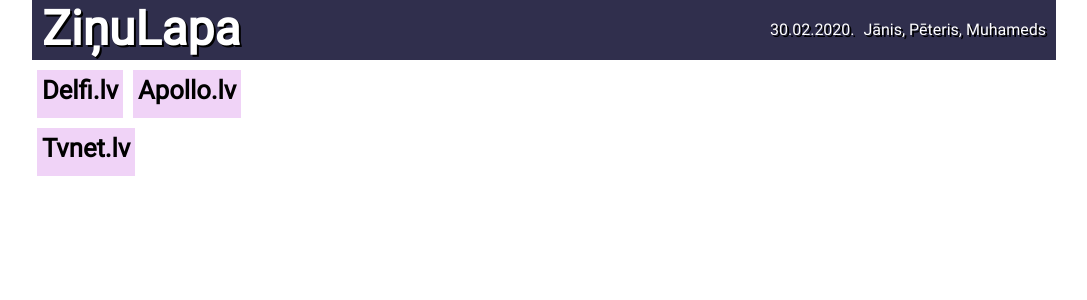
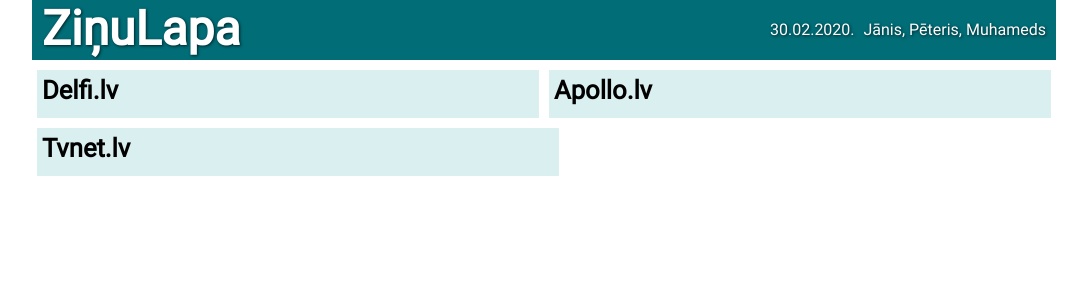
Before and after one commit to henchaa9/zinas, a Django app: page / in a window 1280 px wide. Shown: the top 300 px of the page, without its empty margins (96-1183 px from the left). Run offline with Django 3.2, Linux system fonts and the light colour scheme; data that the repository does not hold is empty.

Commit message:
kko tur samainiju

```diff
--- a/newspage/static/css/styles.css
+++ b/newspage/static/css/styles.css
@@ -9,12 +9,15 @@
     font-family: 'Roboto-Regular';
 }
 
+body {
+    color: white;
+}
+
 nav {
     height: 60px;
-    background: #302F4D;
+    background: #006D77;
     margin-bottom: 10px;
-    color: white;
-    text-shadow: 2px 2px black;
+    text-shadow: 1px 1px 3px #002529;
 }
 
 nav ul {
@@ -61,7 +64,8 @@
 }
 
 .delfi, .apollo, .tvnet {
-    background-color: #F0D3F7;
+    background-color: #d9eff0;
     margin: 0 5px;
     padding: 5px;
+    width: 50%;
 }
--- a/newspage/templates/homepage.html
+++ b/newspage/templates/homepage.html
@@ -4,7 +4,7 @@
 <head>
     <meta charset="UTF-8">
     <meta name="viewport" content="width=device-width, initial-scale=1.0">
-    <title>ZinuLapa3000</title>
+    <title>ZiņuLapa</title>
     <link rel="stylesheet" type="text/css" href="{% static 'css/styles.css' %}"/>
 </head>
 <body>
```
